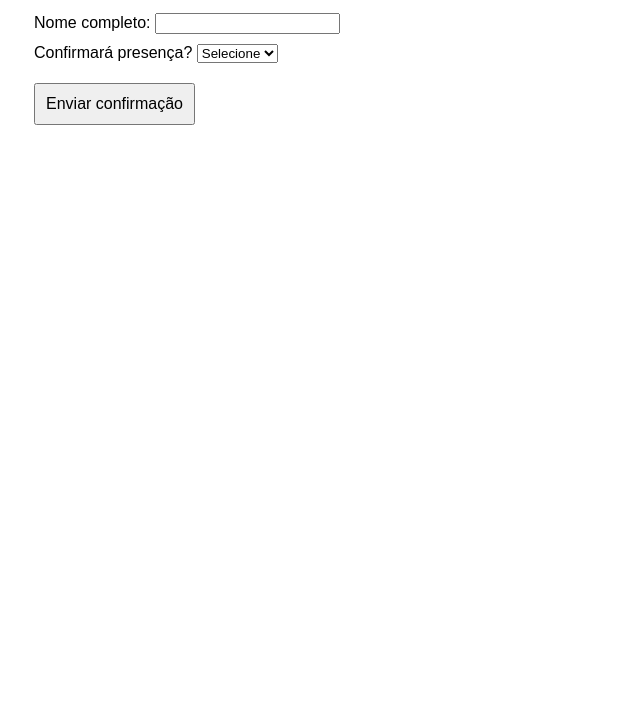
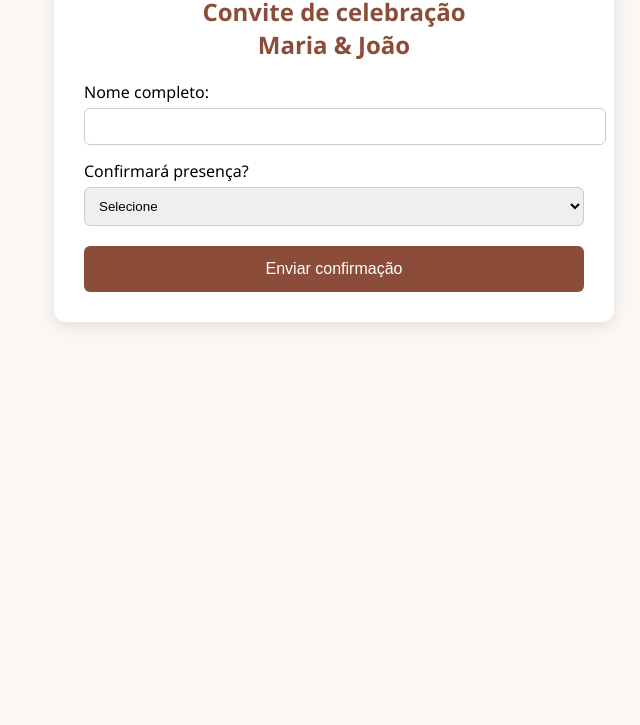
Before and after one commit to armadillo777/convite, a plain HTML site: page index.html in a window 1280 px wide. Shown: the part 75-800 px from the top of the page, without its empty margins (306-946 px from the left). Drawn offline with Linux system fonts and the light colour scheme.

Commit message:
Update improved index.html
Improve visual

```diff
--- a/index.html
+++ b/index.html
@@ -3,19 +3,59 @@
 <head>
 <meta charset="UTF-8">
 <title>Convite de celebração de Maria e João</title>
+<meta name="viewport" content="width=device-width, initial-scale=1">
 <style>
-body { font-family: Arial; max-width: 600px; margin: auto; padding: 20px; }
-label { display: block; margin-top: 10px; }
-button { margin-top: 20px; padding: 10px; font-size: 16px; }
+body {
+    font-family: 'Segoe UI', sans-serif;
+    background: #faf7f5;
+    margin: 0;
+    padding: 20px;
+    display: flex;
+    justify-content: center;
+}
+.container {
+    background: white;
+    padding: 30px;
+    max-width: 500px;
+    width: 100%;
+    border-radius: 12px;
+    box-shadow: 0 4px 15px rgba(0,0,0,0.1);
+}
+h2 {
+    text-align: center;
+    color: #8b4d39;
+}
+label { margin-top: 15px; display: block; }
+input, select, textarea {
+    width: 100%;
+    padding: 10px;
+    border-radius: 6px;
+    border: 1px solid #ccc;
+    margin-top: 5px;
+}
+button {
+    background: #8b4d39;
+    color: white;
+    border: none;
+    width: 100%;
+    padding: 14px;
+    border-radius: 6px;
+    font-size: 16px;
+    cursor: pointer;
+    margin-top: 20px;
+}
+button:hover {
+    background: #733f2f;
+}
 .hidden { display: none; }
 </style>
 </head>
 <body>
 
-<h2>Convite de celebração de Maria e João</h2>
+<div class="container">
+<h2>Convite de celebração<br>Maria & João</h2>
 
 <form id="form">
-
 <label>Nome completo:
 <input type="text" id="nome" required>
 </label>
@@ -33,18 +73,20 @@ button { margin-top: 20px; padding: 10px; font-size: 16px; }
 <input type="number" id="qtdAcomp" min="0" value="0">
 </label>
 
-<label>Nomes dos acompanhantes (se houver)
-<textarea id="nomesAcomp"></textarea>
+<label>Nomes dos acompanhantes:
+<textarea id="nomesAcomp" rows="3"></textarea>
 </label>
 </div>
 
 <button type="submit">Enviar confirmação</button>
 
 </form>
+</div>
 
 <script>
 document.getElementById("presenca").addEventListener("change", function() {
-    document.getElementById("acompanhantesArea").classList.toggle("hidden", this.value !== "sim");
+    document.getElementById("acompanhantesArea")
+        .classList.toggle("hidden", this.value !== "sim");
 });
 
 document.getElementById("form").addEventListener("submit", function(e) {
@@ -55,8 +97,7 @@ document.getElementById("form").addEventListener("submit", function(e) {
     const qtdAcomp = document.getElementById("qtdAcomp").value;
     const nomesAcomp = document.getElementById("nomesAcomp").value;
 
-    // Substitua pelo número desejado:
-    const numeroWhatsApp = "+5511963624699";
+    const numeroWhatsApp = "5599999999999";
 
     const msg =
 `Confirmação de Presença:
```
